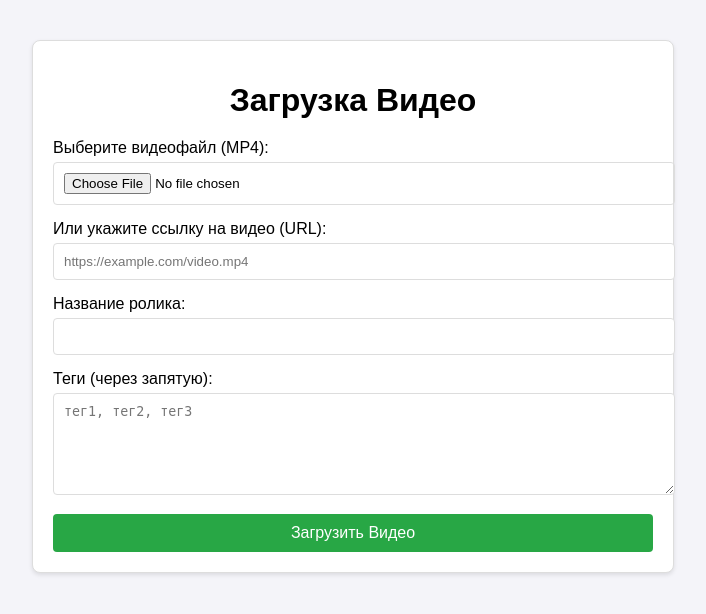
After one commit to Ver33d/yappy_searcher_SDVIG, a Flask app: page /upload in a window 1280 px wide. The commit adds this page. Shown: the top 614 px of the page, without its empty margins (287-993 px from the left). Run offline with Flask 3, Linux system fonts and the light colour scheme.

Commit message:
second page

```diff
--- a/app.py
+++ b/app.py
@@ -39,6 +39,32 @@ def index():
     return render_template('index.html', videos=filtered_videos, search_query=search_query)
 
 
+@app.route('/upload', methods=['GET', 'POST'])
+def upload():
+    if request.method == 'POST':
+        video_file = request.files.get('video-file')
+        video_url = request.form.get('video-url')
+        video_title = request.form.get('video-title')
+        video_tags = request.form.get('video-tags')
+
+        # Валидация и обработка данных
+        if not video_title:
+            return "Название ролика обязательно", 400
+
+        # Здесь можно добавить логику сохранения файлов и обработки данных.
+        # Например, сохранение файла если он был загружен:
+        if video_file:
+            video_file.save(f"uploads/{video_file.filename}")
+
+        print("Видео файл:", video_file.filename if video_file else "Нет файла")
+        print("Видео URL:", video_url)
+        print("Название ролика:", video_title)
+        print("Теги:", video_tags)
+
+        return f"Данные загружены. Название: {video_title}, URL: {video_url}"
+
+        # Если метод GET, отображаем HTML страницу для загрузки видео
+    return render_template('upload.html')
 
 if __name__ == "__main__":
     app.run(debug=True)
--- a/templates/index.html
+++ b/templates/index.html
@@ -7,6 +7,12 @@
 </head>
 <body>
 <h1>Видео Проигрыватель</h1>
+
+    <div style="margin-bottom: 20px;"> <!-- Добавьте отступ снизу, если нужно -->
+        <a href="/upload" style="text-decoration: none; display: inline-flex; align-items: center;">
+            <span style="font-size: 24px;">+</span> Загрузить
+        </a>
+    </div>
 
        <form method="POST">
            <input type="text" name="search" placeholder="Введите тег для поиска" value="{{ search_query }}">
--- /dev/null
+++ b/templates/upload.html
@@ -0,0 +1,96 @@
+<!DOCTYPE html>
+<html lang="en">
+
+<head>
+    <meta charset="UTF-8">
+    <meta name="viewport" content="width=device-width, initial-scale=1.0">
+    <title>Загрузка Видео</title>
+    <style>
+        body {
+            font-family: Arial, sans-serif;
+            margin: 40px;
+            background-color: #f4f4f9;
+        }
+
+        .container {
+            max-width: 600px;
+            margin: 0 auto;
+            padding: 20px;
+            background: #fff;
+            border: 1px solid #ddd;
+            border-radius: 8px;
+            box-shadow: 0 2px 4px rgba(0, 0, 0, 0.1);
+        }
+
+        h1 {
+            text-align: center;
+            margin-bottom: 20px;
+        }
+
+        .form-group {
+            margin-bottom: 15px;
+        }
+
+        .form-group label {
+            display: block;
+            margin-bottom: 5px;
+        }
+
+        .form-group input[type="text"],
+        .form-group input[type="url"],
+        .form-group input[type="file"],
+        .form-group textarea {
+            width: 100%;
+            padding: 10px;
+            border: 1px solid #ddd;
+            border-radius: 4px;
+        }
+
+        .form-group textarea {
+            resize: vertical;
+            height: 80px;
+        }
+
+        .btn {
+            display: block;
+            width: 100%;
+            padding: 10px;
+            background-color: #28a745;
+            color: white;
+            border: none;
+            border-radius: 4px;
+            font-size: 16px;
+            cursor: pointer;
+        }
+
+        .btn:hover {
+            background-color: #218838;
+        }
+    </style>
+</head>
+
+<body>
+    <div class="container">
+        <h1>Загрузка Видео</h1>
+        <form action="/submit-video" method="POST" enctype="multipart/form-data">
+            <div class="form-group">
+                <label for="video-file">Выберите видеофайл (MP4):</label>
+                <input type="file" id="video-file" name="video-file" accept="video/mp4">
+            </div>
+            <div class="form-group">
+                <label for="video-url">Или укажите ссылку на видео (URL):</label>
+                <input type="url" id="video-url" name="video-url" placeholder="https://example.com/video.mp4">
+            </div>
+            <div class="form-group">
+                <label for="video-title">Название ролика:</label>
+                <input type="text" id="video-title" name="video-title" required>
+            </div>
+            <div class="form-group">
+                <label for="video-tags">Теги (через запятую):</label>
+                <textarea id="video-tags" name="video-tags" placeholder="тег1, тег2, тег3"></textarea>
+            </div>
+            <button type="submit" class="btn">Загрузить Видео</button>
+        </form>
+    </div>
+</body>
+</html>
```
